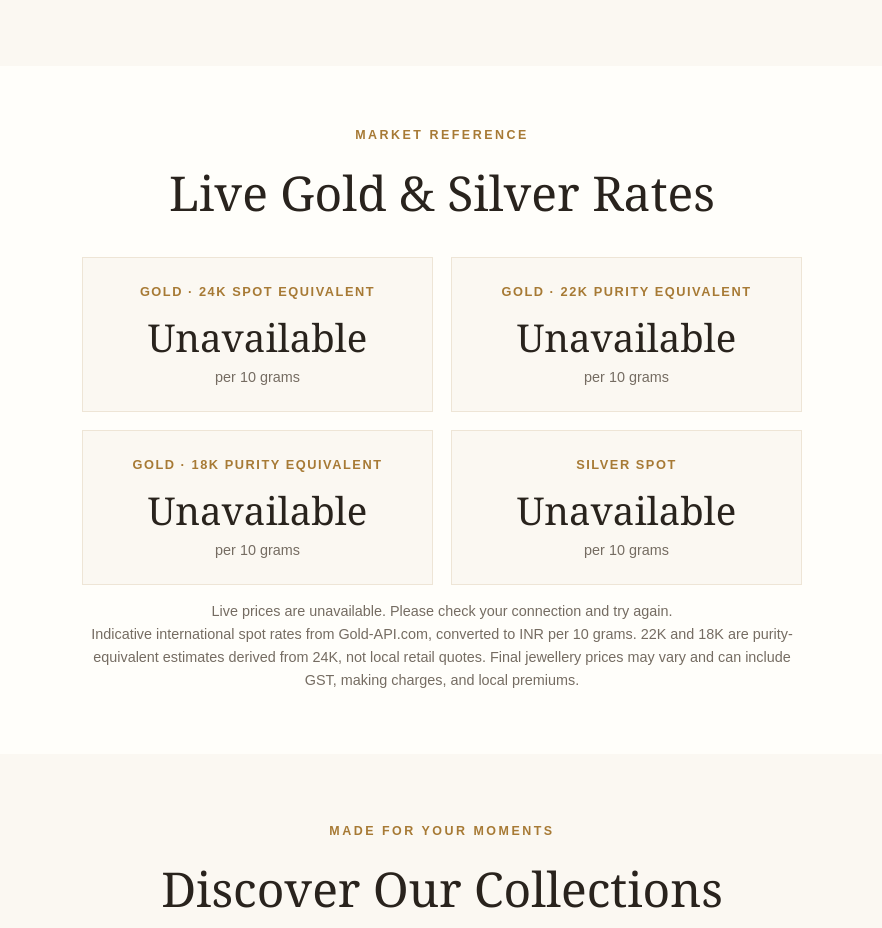
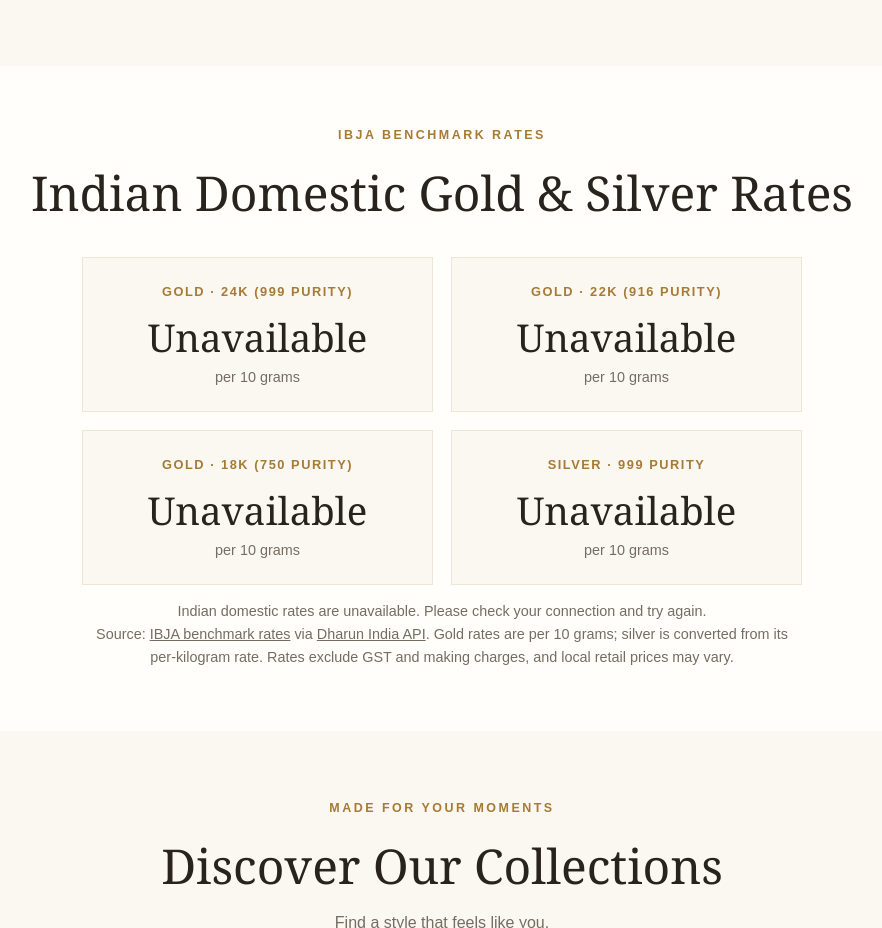
Before and after one commit to kcsilver/jewellery-shop, a plain HTML site: page index.html in a window 1280 px wide. Shown: the part 1400-2328 px from the top of the page, without its empty margins (198-1080 px from the left). Drawn offline with Linux system fonts and the light colour scheme; no server answers.

Commit message:
Use IBJA domestic bullion rates
Co-authored-by: Copilot <223556219+Copilot@users.noreply.github.com>

```diff
--- a/index.html
+++ b/index.html
@@ -567,32 +567,32 @@
         </section>
 
         <section class="market-prices" id="prices" aria-labelledby="prices-title">
-            <p class="eyebrow">Market reference</p>
-            <h2 id="prices-title">Live Gold &amp; Silver Rates</h2>
+            <p class="eyebrow">IBJA benchmark rates</p>
+            <h2 id="prices-title">Indian Domestic Gold &amp; Silver Rates</h2>
             <div class="price-grid">
                 <article class="price-card">
-                    <h3>Gold · 24K spot equivalent</h3>
+                    <h3>Gold · 24K (999 purity)</h3>
                     <p class="price-value" id="gold-price" aria-live="polite">Loading…</p>
                     <p class="price-unit">per 10 grams</p>
                 </article>
                 <article class="price-card">
-                    <h3>Gold · 22K purity equivalent</h3>
+                    <h3>Gold · 22K (916 purity)</h3>
                     <p class="price-value" id="gold-22-price" aria-live="polite">Loading…</p>
                     <p class="price-unit">per 10 grams</p>
                 </article>
                 <article class="price-card">
-                    <h3>Gold · 18K purity equivalent</h3>
+                    <h3>Gold · 18K (750 purity)</h3>
                     <p class="price-value" id="gold-18-price" aria-live="polite">Loading…</p>
                     <p class="price-unit">per 10 grams</p>
                 </article>
                 <article class="price-card">
-                    <h3>Silver spot</h3>
+                    <h3>Silver · 999 purity</h3>
                     <p class="price-value" id="silver-price" aria-live="polite">Loading…</p>
                     <p class="price-unit">per 10 grams</p>
                 </article>
             </div>
-            <p class="price-status" id="price-status" role="status" aria-live="polite">Connecting to live prices…</p>
-            <p class="price-disclaimer">Indicative international spot rates from Gold-API.com, converted to INR per 10 grams. 22K and 18K are purity-equivalent estimates derived from 24K, not local retail quotes. Final jewellery prices may vary and can include GST, making charges, and local premiums.</p>
+            <p class="price-status" id="price-status" role="status" aria-live="polite">Loading Indian domestic rates…</p>
+            <p class="price-disclaimer">Source: <a href="https://ibjarates.com/" target="_blank" rel="noopener noreferrer">IBJA benchmark rates</a> via <a href="https://api.dharun.dev/v1/bullion" target="_blank" rel="noopener noreferrer">Dharun India API</a>. Gold rates are per 10 grams; silver is converted from its per-kilogram rate. Rates exclude GST and making charges, and local retail prices may vary.</p>
         </section>
 
         <section class="collections" aria-labelledby="collections-title">
@@ -647,90 +647,78 @@
     </footer>
 
     <script>
-        const troyOunceInGrams = 31.1035;
         const inrFormatter = new Intl.NumberFormat("en-IN", {
             style: "currency",
             currency: "INR",
             maximumFractionDigits: 2
         });
-        const timeFormatter = new Intl.DateTimeFormat("en-IN", {
-            hour: "numeric",
-            minute: "2-digit",
-            timeZoneName: "short"
+        const rateDateFormatter = new Intl.DateTimeFormat("en-IN", {
+            day: "numeric",
+            month: "short",
+            year: "numeric"
         });
-        const goldPurityPrices = [
-            { elementId: "gold-22-price", purity: 22 },
-            { elementId: "gold-18-price", purity: 18 }
+        const domesticRateTargets = [
+            { elementId: "gold-price", metal: "gold", purity: "999" },
+            { elementId: "gold-22-price", metal: "gold", purity: "916" },
+            { elementId: "gold-18-price", metal: "gold", purity: "750" },
+            { elementId: "silver-price", metal: "silver", purity: "999" }
         ];
 
-        async function updateMetalPrice(symbol, elementId) {
-            const priceElement = document.getElementById(elementId);
-
+        async function refreshMetalPrices() {
+            const status = document.getElementById("price-status");
             try {
-                const response = await fetch(`https://api.gold-api.com/price/${symbol}/INR`);
+                const response = await fetch("https://api.dharun.dev/v1/bullion?utm_source=padma-jewellers&utm_medium=website");
                 if (!response.ok) {
-                    throw new Error(`Price API returned HTTP ${response.status}`);
+                    throw new Error(`Bullion API returned HTTP ${response.status}`);
                 }
 
                 const quote = await response.json();
-                const price = Number(quote.price);
-                const updatedAt = new Date(quote.updatedAt);
-                if (!Number.isFinite(price) || Number.isNaN(updatedAt.getTime())) {
-                    throw new Error("Price API returned invalid quote data");
+                if (!quote || !quote.data || !Array.isArray(quote.data.rates) || typeof quote.data.date !== "string") {
+                    throw new Error("Bullion API returned invalid rate data");
                 }
 
-                const pricePer10Grams = (price / troyOunceInGrams) * 10;
-                priceElement.textContent = inrFormatter.format(pricePer10Grams);
-                priceElement.dataset.loaded = "true";
-                if (symbol === "XAU") {
-                    for (const { elementId: purityElementId, purity } of goldPurityPrices) {
-                        const purityElement = document.getElementById(purityElementId);
-                        purityElement.textContent = inrFormatter.format(pricePer10Grams * purity / 24);
-                        purityElement.dataset.loaded = "true";
+                const rateDate = new Date(`${quote.data.date}T00:00:00`);
+                const goldBenchmark = quote.data.rates.find(rate => rate.metal === "gold" && rate.purity === "999");
+                if (Number.isNaN(rateDate.getTime()) || !goldBenchmark || !["AM", "PM"].includes(goldBenchmark.session)) {
+                    throw new Error("Bullion API returned invalid benchmark date or session");
+                }
+
+                const ratesToDisplay = domesticRateTargets.map(({ elementId, metal, purity }) => {
+                    const rate = quote.data.rates.find(item => item.metal === metal && item.purity === purity);
+                    const perGram = Number(rate && rate.perGram);
+                    const element = document.getElementById(elementId);
+                    if (!Number.isFinite(perGram) || perGram <= 0 || !element) {
+                        throw new Error(`Bullion API is missing a valid ${metal} ${purity} rate`);
                     }
+
+                    return { element, pricePer10Grams: perGram * 10 };
+                });
+
+                for (const { element, pricePer10Grams } of ratesToDisplay) {
+                    element.textContent = inrFormatter.format(pricePer10Grams);
+                    element.dataset.loaded = "true";
                 }
-                return updatedAt;
+
+                status.textContent = `IBJA ${goldBenchmark.session} benchmark · ${rateDateFormatter.format(rateDate)} · rates update during AM/PM sessions`;
             } catch (error) {
-                console.error(`Unable to update ${symbol} price:`, error);
-                if (priceElement.dataset.loaded !== "true") {
-                    priceElement.textContent = "Unavailable";
+                console.error("Unable to update Indian domestic metal prices:", error);
+                const hasPreviousRates = domesticRateTargets.some(({ elementId }) => {
+                    const element = document.getElementById(elementId);
+                    return element && element.dataset.loaded === "true";
+                });
+                if (hasPreviousRates) {
+                    status.textContent = "Unable to refresh IBJA rates; previous benchmark rates are retained.";
+                } else {
+                    for (const { elementId } of domesticRateTargets) {
+                        document.getElementById(elementId).textContent = "Unavailable";
+                    }
+                    status.textContent = "Indian domestic rates are unavailable. Please check your connection and try again.";
                 }
-                if (symbol === "XAU") {
-                    for (const { elementId: purityElementId } of goldPurityPrices) {
-                        const purityElement = document.getElementById(purityElementId);
-                        if (purityElement.dataset.loaded !== "true") {
-                            purityElement.textContent = "Unavailable";
-                        }
-                    }
-                }
-                return null;
             }
         }
 
-        async function refreshMetalPrices() {
-            const [goldUpdatedAt, silverUpdatedAt] = await Promise.all([
-                updateMetalPrice("XAU", "gold-price"),
-                updateMetalPrice("XAG", "silver-price")
-            ]);
-            const successfulUpdates = [goldUpdatedAt, silverUpdatedAt].filter(Boolean);
-            const status = document.getElementById("price-status");
-
-            if (successfulUpdates.length === 0) {
-                status.textContent = "Live prices are unavailable. Please check your connection and try again.";
-                return;
-            }
-
-            if (successfulUpdates.length < 2) {
-                status.textContent = "One rate is unavailable; any previous quote is retained.";
-                return;
-            }
-
-            const latestUpdate = new Date(Math.max(...successfulUpdates.map(date => date.getTime())));
-            status.textContent = `Updated ${timeFormatter.format(latestUpdate)} · refreshes every 30 seconds`;
-        }
-
         refreshMetalPrices();
-        window.setInterval(refreshMetalPrices, 30000);
+        window.setInterval(refreshMetalPrices, 15 * 60 * 1000);
 
         for (const [sourceId, mirrorId] of [
             ["gold-price", "gold-price-header"],
```
Also changed, not shown: 1 other file.
